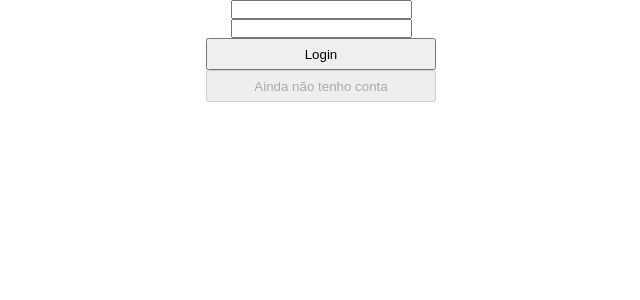
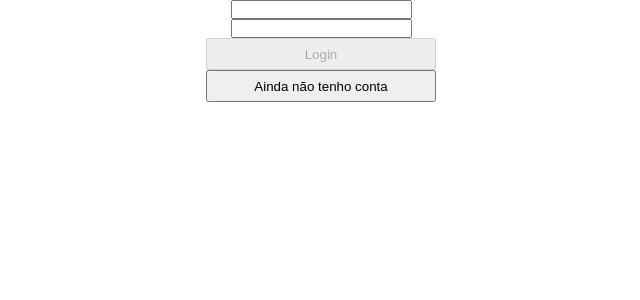
Before and after one commit to Guga-Santos/delivery-app, a React (Create React App) app in the folder front-end/: page /login in a window 1280 px wide. Shown: the top 300 px of the page, without its empty margins (319-959 px from the left). Built offline with nearby package versions, Linux system fonts and the light colour scheme.

Commit message:
Corrige validação no botão errado

```diff
--- a/front-end/src/components/loginForm.js
+++ b/front-end/src/components/loginForm.js
@@ -42,6 +42,7 @@ export default function LoginForm() {
       <button
         className="login-buttons"
         type="button"
+        disabled={ disabled }
         data-testid="common_login__button-login"
       >
         Login
@@ -49,7 +50,6 @@ export default function LoginForm() {
       <button
         className="login-buttons"
         type="button"
-        disabled={ disabled }
         data-testid="common_login__button-register"
       >
         Ainda não tenho conta
```
